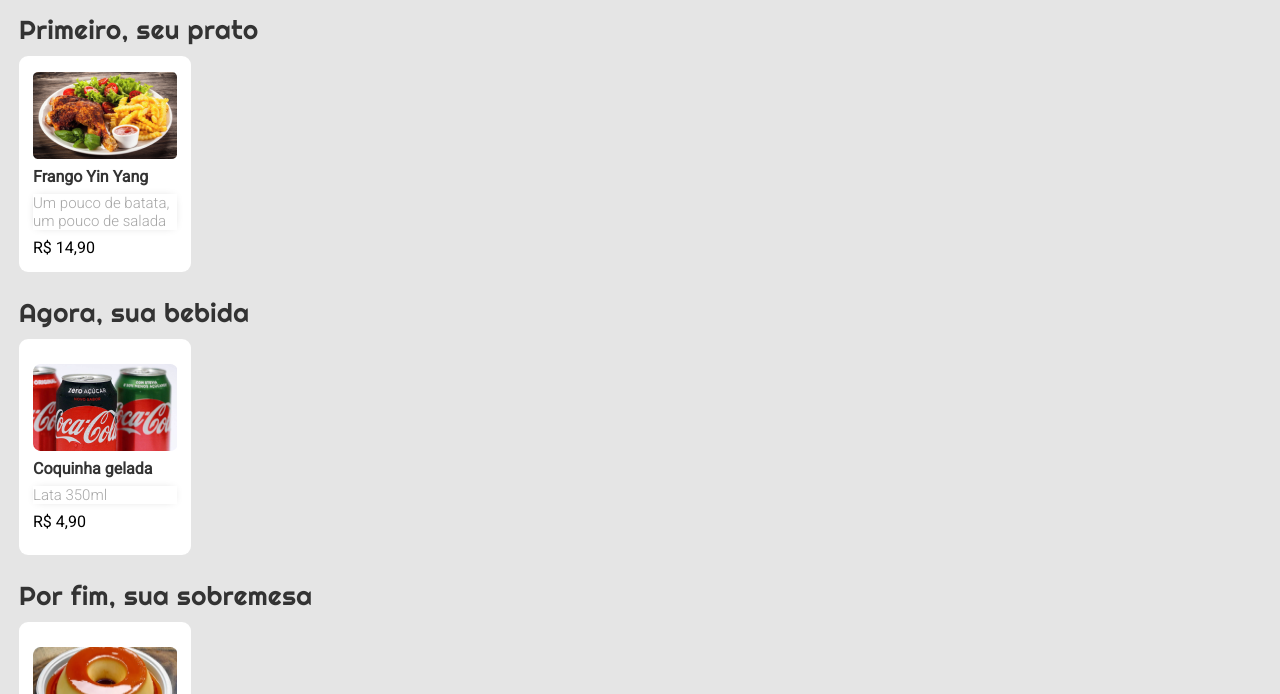
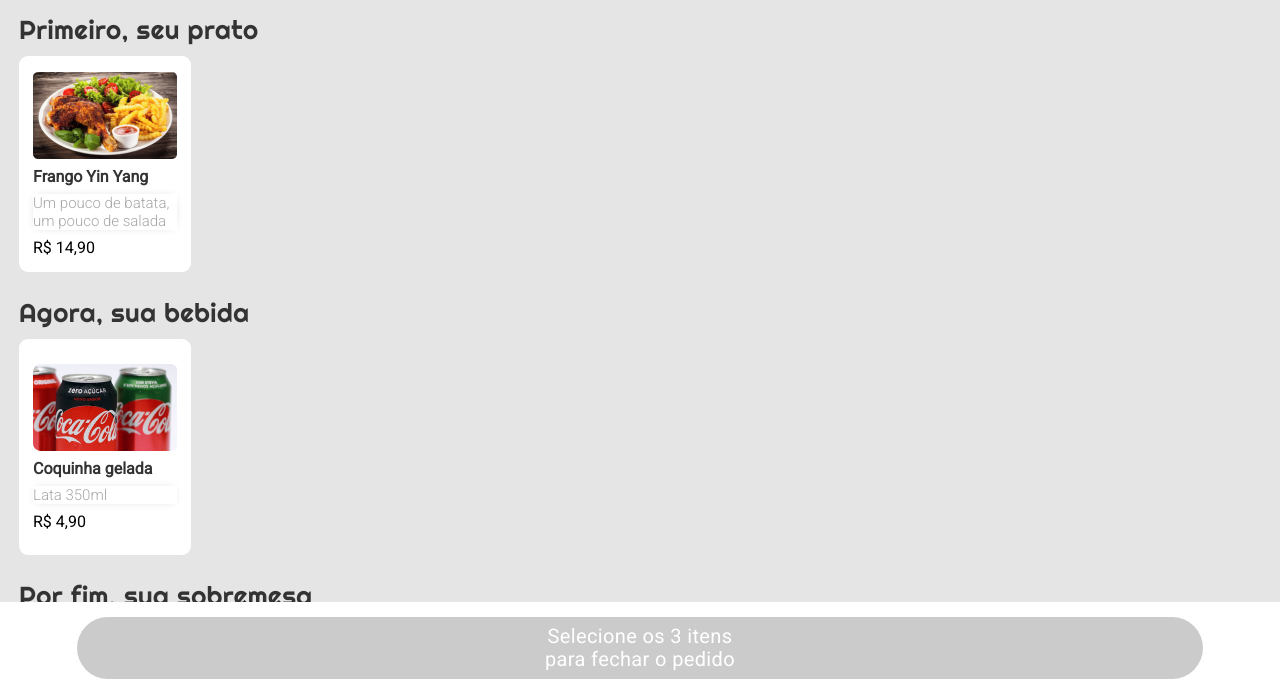
Before and after one commit to Saulo-SDS/DrivenEats, a plain HTML site: page src/index.html in a window 1280 px wide. Shown: the part 106-800 px from the top of the page. Drawn offline with Linux system fonts and the light colour scheme.

Commit message:
Botão inferior adicionado

```diff
--- a/src/css/style.css
+++ b/src/css/style.css
@@ -4,19 +4,15 @@
 body{
     background-color: #E5E5E5;
 }
-
-* {
-    box-sizing: border-box;
-}
-
 /**Topo**/
 .cabecalho {
     width: 100%;
     height: 92px;
-    position: absolute;
+    position: fixed;
     background-color: #CF2B2B;
+    top: 0;
     left: 0;
-    top: 0;
+    z-index: 3;
     box-shadow: 0px 4px 4px 0px #00000040;
 }
 
@@ -47,7 +43,10 @@ body{
 /**Container**/
 .container {
     margin-top: 120px;
+    margin-bottom: 120px;
     width: 100%;
+    height: auto;
+    z-index: 2;
 }
 
 .titulos-gerais {
@@ -100,6 +99,8 @@ body{
 
 ul {
     display: flex;
+    width: 100%;
+    overflow-x: scroll
 }
 
 .aa {
@@ -133,3 +134,37 @@ ul li {
 .sobrema {
 
 }
+
+
+.botao-pedido {
+    width: 88%;
+    height: 67%;
+    background-color: #CBCBCB;
+    border-radius: 50px;
+    border: none;
+    font-family: Roboto;
+    font-size: 20px;
+    font-weight: 400;
+    line-height: 23px;
+    letter-spacing: 0.018em;
+    text-align: center;
+    color: #ffffff;
+}
+
+
+/**Barra inferior**/
+.barra-inferior {
+    position: fixed;
+    width: 100%;
+    height: 92px;
+    bottom: 0;
+    left: 0;
+    background-color: #ffffff;
+}
+
+.barra-inferior div {
+    display: flex;
+    height: 100%;
+    align-items: center;
+    justify-content: center;
+}
--- a/src/index.html
+++ b/src/index.html
@@ -3,7 +3,7 @@
 <head>
     <meta charset="UTF-8">
     <meta http-equiv="X-UA-Compatible" content="IE=edge">
-    <meta name="viewport" content="width=device-width, initial-scale=1.0">
+    <meta name="viewport" content="width=device-width, initial-scale=1.0,minimum-scale=1.0">
     <link rel="stylesheet" href="./css/reset.css">
     <link rel="stylesheet" href="./css/style.css">
     <title>Document</title>
@@ -66,6 +66,12 @@
         </div>
 
     </div>
+    <div class="barra-inferior">
+        <div>
+            <button type="button" class="botao-pedido">Selecione os 3 itens <br>
+                para fechar o pedido</button>
+        </div>
+    </div>
 
     <script src="./scripts/script.js"></script>
 </body>
```
